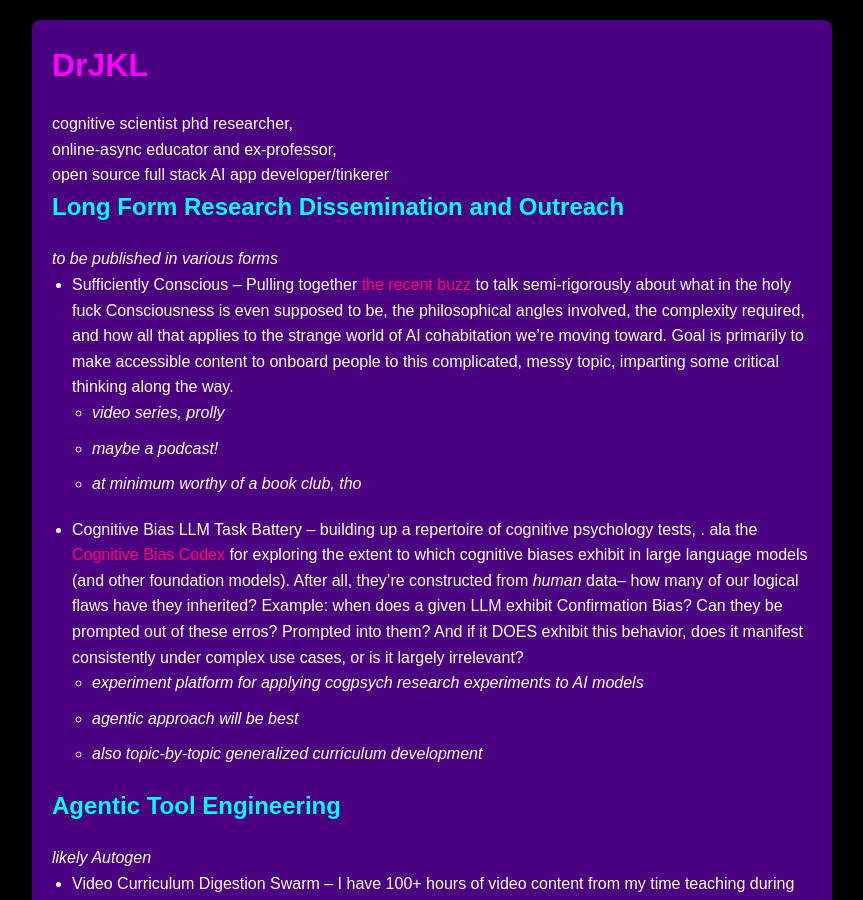
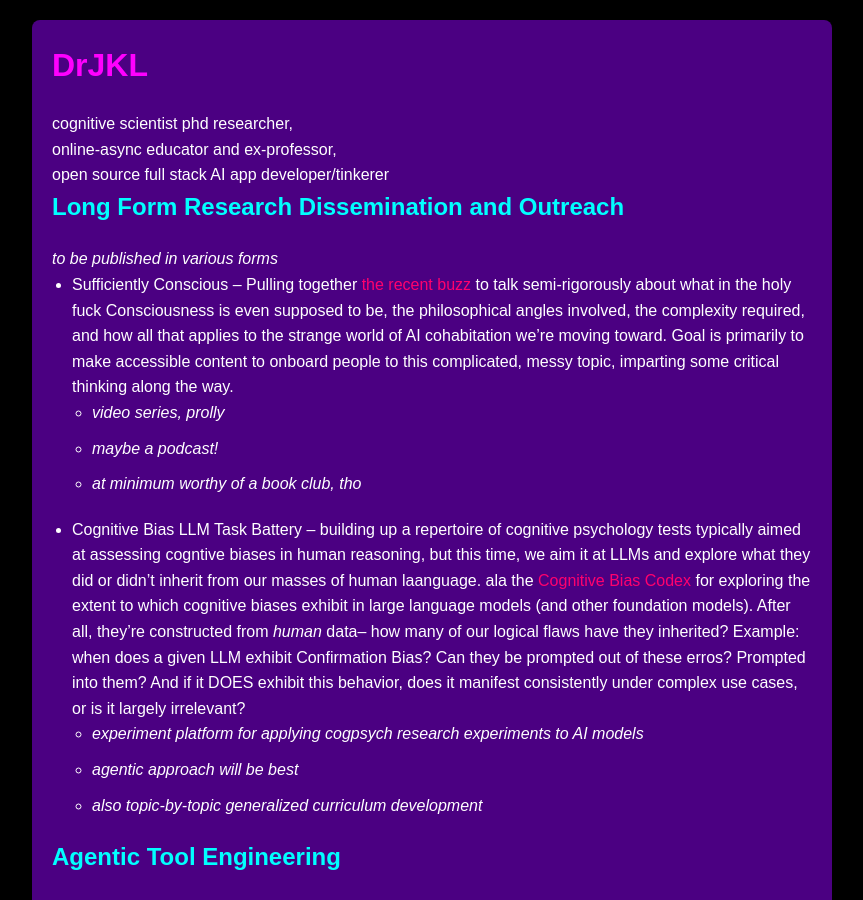
Before and after one commit to JacKaL37/jackal37.github.io, a Jekyll site: the page built from index.md, in a window 1280 px wide and 900 px high. Shown: the whole window, without its empty margins (208-1071 px from the left). Built offline with Jekyll 4.4.1, drawn with Linux system fonts in a browser that asks for light colours.

Commit message:
Update index.md

```diff
--- a/index.md
+++ b/index.md
@@ -19,7 +19,7 @@ open source full stack AI app developer/tinkerer
   - *video series, prolly*
   - *maybe a podcast!*
   - *at minimum worthy of a book club, tho*
-- Cognitive Bias LLM Task Battery -- building up a repertoire of cognitive psychology tests, . ala the [Cognitive Bias Codex](media/CognitiveBiasCodex.svg) for exploring the extent to which cognitive biases exhibit in large language models (and other foundation models). After all, they're constructed from *human* data-- how many of our logical flaws have they inherited? Example: when does a given LLM exhibit Confirmation Bias? Can they be prompted out of these erros? Prompted into them? And if it DOES exhibit this behavior, does it manifest consistently under complex use cases, or is it largely irrelevant?
+- Cognitive Bias LLM Task Battery -- building up a repertoire of cognitive psychology tests typically aimed at assessing cogntive biases in human reasoning, but this time, we aim it at LLMs and explore what they did or didn't inherit from our masses of human laanguage. ala the [Cognitive Bias Codex](media/CognitiveBiasCodex.svg) for exploring the extent to which cognitive biases exhibit in large language models (and other foundation models). After all, they're constructed from *human* data-- how many of our logical flaws have they inherited? Example: when does a given LLM exhibit Confirmation Bias? Can they be prompted out of these erros? Prompted into them? And if it DOES exhibit this behavior, does it manifest consistently under complex use cases, or is it largely irrelevant?
   - *experiment platform for applying cogpsych research experiments to AI models*
   - *agentic approach will be best*
   - *also topic-by-topic generalized curriculum development*
```
